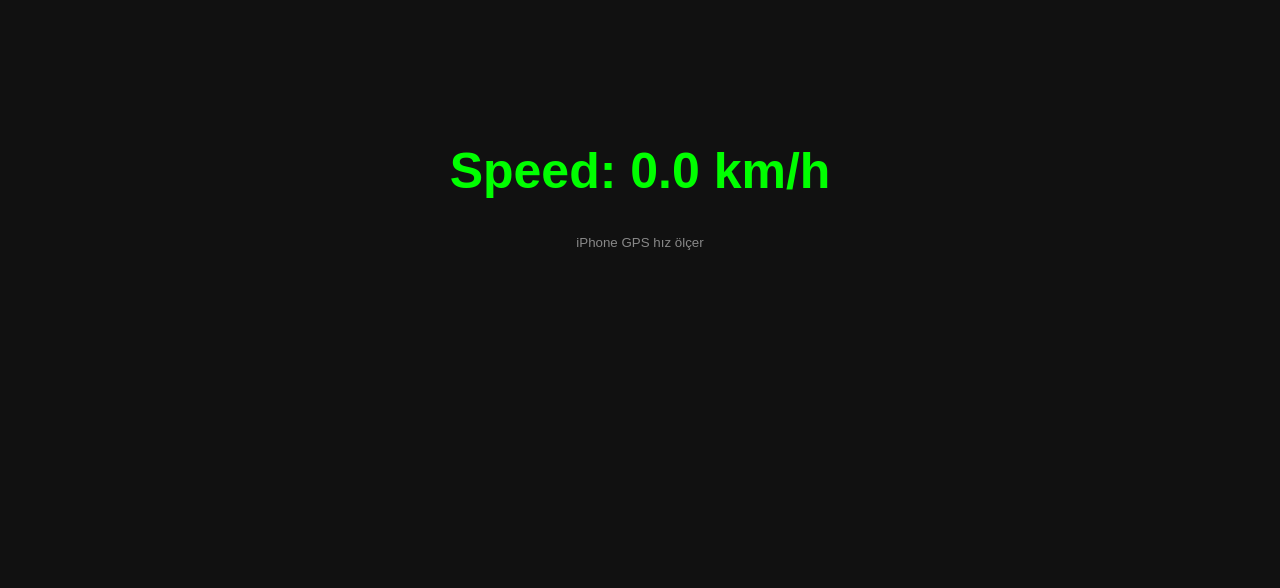
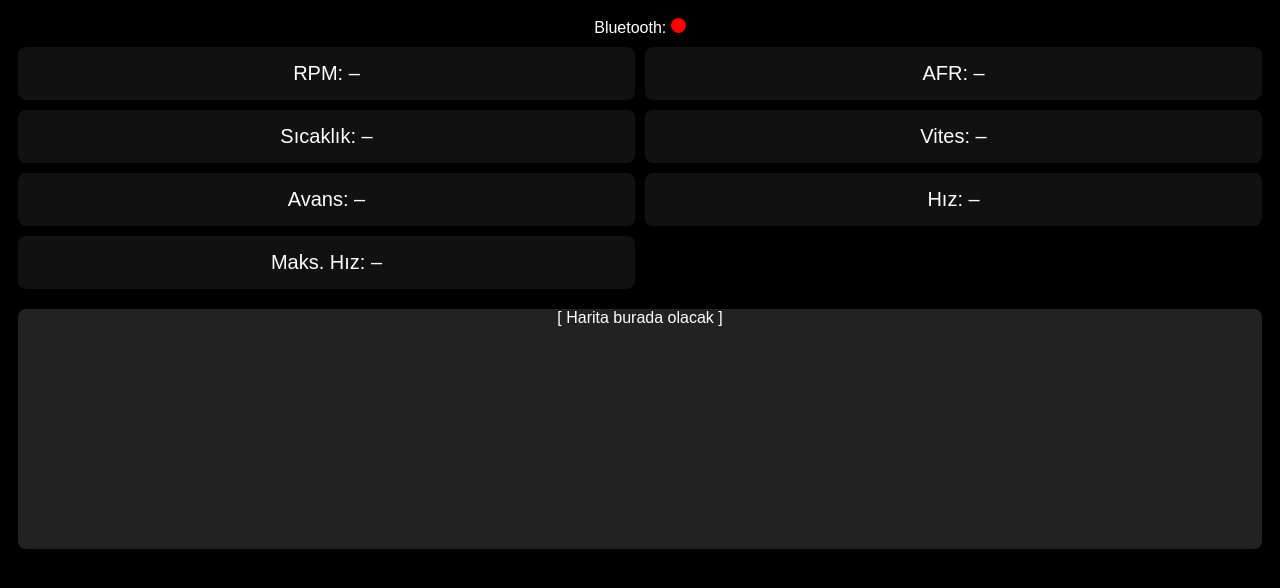
Before and after one commit to codeemirr/Aecu, a plain HTML site: page index.html in a window 1280 px wide. Drawn offline with Linux system fonts and the light colour scheme.

Commit message:
Update index.html

```diff
--- a/index.html
+++ b/index.html
@@ -1,50 +1,66 @@
-
 <!DOCTYPE html>
-<html>
+<html lang="tr">
 <head>
-  <meta name="viewport" content="width=device-width, initial-scale=1.0">
-  <title>Speed Meter</title>
+  <meta charset="UTF-8">
+  <title>Avans Kontrol Paneli</title>
   <style>
     body {
-      font-family: Arial, sans-serif;
+      background: #000;
+      color: white;
+      font-family: sans-serif;
       text-align: center;
-      padding-top: 100px;
-      background-color: #111;
-      color: #0f0;
+      padding: 10px;
     }
-    h1 {
-      font-size: 50px;
+    .status {
+      margin-bottom: 10px;
     }
-    small {
-      color: #888;
+    .status .bt-icon {
+      width: 15px;
+      height: 15px;
+      display: inline-block;
+      border-radius: 50%;
+      background-color: red; /* Bluetooth bağlantısız başlangıç */
+    }
+    .data {
+      display: grid;
+      grid-template-columns: 1fr 1fr;
+      gap: 10px;
+      margin-bottom: 20px;
+    }
+    .data div {
+      background: #111;
+      padding: 15px;
+      border-radius: 8px;
+      font-size: 20px;
+    }
+    #map {
+      height: 30vh;
+      background: #222;
+      margin-top: 20px;
+      border-radius: 8px;
     }
   </style>
 </head>
 <body>
-  <h1 id="speed">Speed: 0.0 km/h</h1>
-  <small>iPhone GPS hız ölçer</small>
 
-  <script>
-    function updateSpeed(pos) {
-      let speed = pos.coords.speed;
-      if (speed === null || speed < 0) speed = 0;
-      speed = (speed * 3.6).toFixed(1);
-      document.getElementById("speed").innerText = "Speed: " + speed + " km/h";
-    }
+  <div class="status">
+    <span>Bluetooth:</span>
+    <span class="bt-icon" id="btStatus"></span>
+  </div>
 
-    function error(err) {
-      alert("Konum alınamadı: " + err.message);
-    }
+  <div class="data">
+    <div id="rpm">RPM: –</div>
+    <div id="afr">AFR: –</div>
+    <div id="temp">Sıcaklık: –</div>
+    <div id="gear">Vites: –</div>
+    <div id="advance">Avans: –</div>
+    <div id="speed">Hız: –</div>
+    <div id="maxSpeed">Maks. Hız: –</div>
+  </div>
 
-    if (navigator.geolocation) {
-      navigator.geolocation.watchPosition(updateSpeed, error, {
-        enableHighAccuracy: true,
-        maximumAge: 0,
-        timeout: 10000
-      });
-    } else {
-      alert("Cihazın GPS desteklemiyor.");
-    }
-  </script>
+  <div id="map">
+    [ Harita burada olacak ]
+  </div>
+
 </body>
 </html>
```
